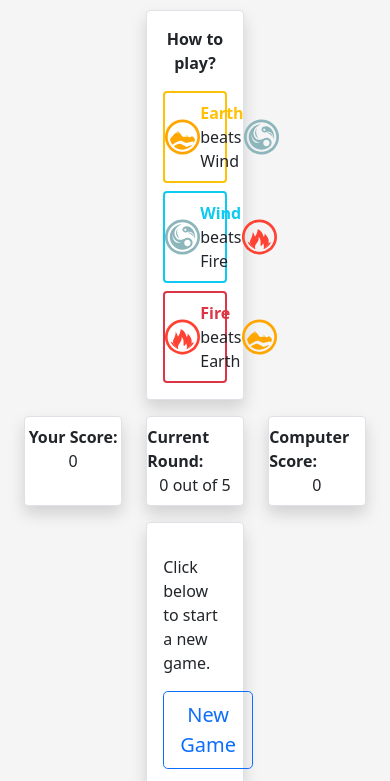
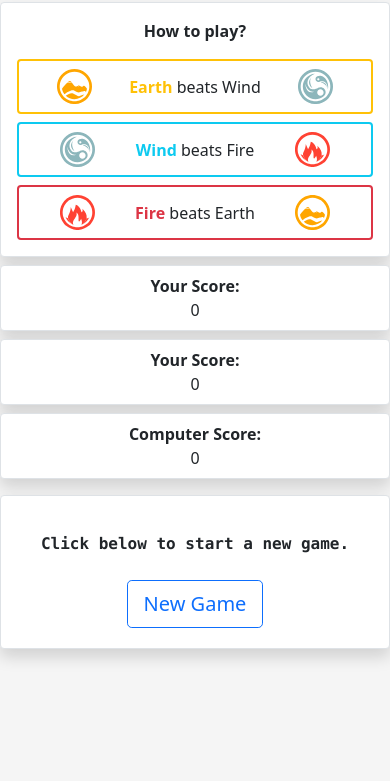
Before and after one commit to redmondking/earth-wind-fire-game, a plain HTML site: page index.html in a window 390 px wide. Shown: the part 55-836 px from the top of the page. Drawn offline with nearby package versions, Linux system fonts and the light colour scheme.

Commit message:
Finalize responsive design

```diff
--- a/index.html
+++ b/index.html
@@ -3,9 +3,10 @@
 
     <head>
         <meta charset="UTF-8">
+        <meta name="viewport" content="width=device-width, initial-scale=1">
         <link rel="stylesheet" href="./styles/bootstrap/css/bootstrap.min.css">
+        <link rel="stylesheet" href="https://cdn.jsdelivr.net/npm/bootstrap-icons@1.8.1/font/bootstrap-icons.css">
         <link rel="stylesheet" href="./styles/styles.css">
-        <link rel="stylesheet" href="https://cdn.jsdelivr.net/npm/bootstrap-icons@1.8.1/font/bootstrap-icons.css">
         <title>Earth, Wind and Fire</title>
     </head>
 
@@ -17,10 +18,10 @@
         <!-- <nav class="dark">
 
         </nav> -->
-        <div id="page-container">
-            <div id="content-wrap">
-                <section class="d-flex justify-content-center mt-3">
-                    <div class="w-25 border shadow p-3 bg-body rounded">
+        <main>
+            <div class="container-fluid">
+                <section class="row justify-content-center mt-2 mt-md-3 mt-xl-4">
+                    <div class="col-md-7 border shadow p-3 bg-body rounded">
                         <div>
                             <p class="text-center fw-bold">
                                 How to play?
@@ -49,24 +50,26 @@
                     </div>
                 </section>
 
-                <section class="d-flex justify-content-evenly mt-3">
-                    <div class="w-25 border shadow bg-body rounded" data-bs-toggle="tooltip" data-bs-placement="top"
-                        title="Your Score">
+                <section class="row justify-content-evenly mt-2 mt-md-3 mt-xl-4">
+                    <div class="col-md-3 border shadow bg-body rounded">
                         <div class="pt-2 pb-2 d-flex flex-column justify-content-center align-items-center">
                             <p class="fw-bold">Your Score:</p>
                             <p id="player-score">0</p>
                         </div>
                     </div>
-                    <div class="w-25 border shadow bg-body rounded" data-bs-toggle="tooltip" data-bs-placement="top"
-                        title="Round">
-                        <div class="pt-2 pb-2 d-flex flex-column justify-content-center align-items-center">
+                    <div class="col-md-3 mt-2 mt-md-0 border shadow bg-body rounded">
+                        <div class="pt-2 pb-2 d-none d-md-flex flex-column justify-content-center align-items-center">
                             <p class="fw-bold">Current Round:</p>
                             <div>
                                 <span id="round-counter">0</span> <span>out of 5</span>
                             </div>
                         </div>
+                        <div class="pt-2 pb-2 d-md-none d-flex flex-column justify-content-center align-items-center">
+                            <p class="fw-bold">Your Score:</p>
+                            <p id="player-score">0</p>
                         </div>
-                    <div class="w-25 border shadow bg-body rounded">
+                    </div>
+                    <div class="col-md-3 mt-2 mt-md-0 border shadow bg-body rounded">
                         <div class="pt-2 pb-2 d-flex flex-column justify-content-center align-items-center"
                             data-bs-toggle="tooltip" data-bs-placement="top" title="Computer Score">
                             <p class="fw-bold">Computer Score:</p>
@@ -75,14 +78,14 @@
                     </div>
                 </section>
 
-                <section class="d-flex justify-content-center mt-3">
-                    <div class="w-75 border shadow p-2 bg-body rounded d-none" id="game-screen">
-                        <p class="text-center mb-2 fw-bold" id="game-text">
+                <section class="row justify-content-center mt-3">
+                    <div class="col col-md-9 border shadow p-1 p-md-2 bg-body rounded d-none" id="game-screen">
+                        <p class="text-center mb-3 fw-bold" id="game-text">
                             Choose an element below to start the game.
                         </p>
-                        <p class="text-center mb-2 font-monospace" id="selection-text">
+                        <p class="text-center mb-3 font-monospace" id="selection-text">
                         </p>
-                        <div class="d-flex flex-row justify-content-evenly mb-2">
+                        <div class="d-flex flex-row justify-content-evenly mb-3">
                             <div class="btn border border-2 border-warning rounded" id="earth-btn">
                                 <img src="./images/earth.svg" alt="" srcset="" data-bs-toggle="tooltip"
                                     data-bs-placement="top" title="Earth">
@@ -100,21 +103,21 @@
                             </div>
                         </div>
                     </div>
-                    <div class="w-25 border shadow p-2 bg-body rounded" id="game-over-div">
+                    <div class="col col-md-9 border shadow p-1 p-md-2 bg-body rounded" id="game-over-div">
                         <div class="d-flex flex-column align-items-center p-2">
-                            <p class="text-center mb-3 fw-bold" id="game-over-text">
+                            <p class="mb-3 mt-2 fw-bold" id="game-over-text">
                             </p>
-                            <p class="mb-3">
+                            <p class="mb-3 font-monospace fw-bold">
                                 Click below to start a new game.
                             </p>
-                            <button type="button" class="btn btn-outline-primary btn-lg m-auto" id="new-game">New
+                            <button type="button" class="btn btn-outline-primary btn-lg m-2" id="new-game">New
                                 Game</button>
                         </div>
                     </div>
                 </section>
             </div>
-
-            <footer class="p-2">
+        </main>
+        <!-- <footer class="p-2 footer-bs">
             <div class="d-flex flex-column align-items-center">
                 <div class="align-self-center">Made with 💟 by: Redmondking</div>
                 <div class="d-flex flex-row align-content-center">
@@ -124,8 +127,7 @@
                             class="bi-linkedin me-3" role="img" aria-label="Linkedin"></i></a>
                 </div>
             </div>
-            </footer>
-        </div>
+        </footer> -->
 
 
         <script src="./scripts/bootstrap/js/bootstrap.bundle.min.js"></script>
--- a/styles/styles.css
+++ b/styles/styles.css
@@ -1,8 +1,3 @@
-* {
-    margin: 0;
-    padding: 0;
-}
-
 body {
     background-color: whitesmoke;
 }
@@ -33,26 +28,14 @@ a:hover {
     width: 35px;
 }
 
-footer {
+/* footer {
     position: absolute;
     bottom: 0;
     width: 100%;
-    /* To be moved into dark or light class */
     color: white;
-    /* Height of the footer */
     background: rgb(4, 37, 53);
-}
+} */
 
 i {
     font-size: 20px;
 }
-
-#page-container {
-    position: relative;
-    min-height: 100vh;
-}
-
-#content-wrap {
-    padding-bottom: 2.5rem;
-    /* Footer Height */
-}
```
Also changed, not shown: test.html (added). Lines whose indentation alone changed are shown as unchanged.
